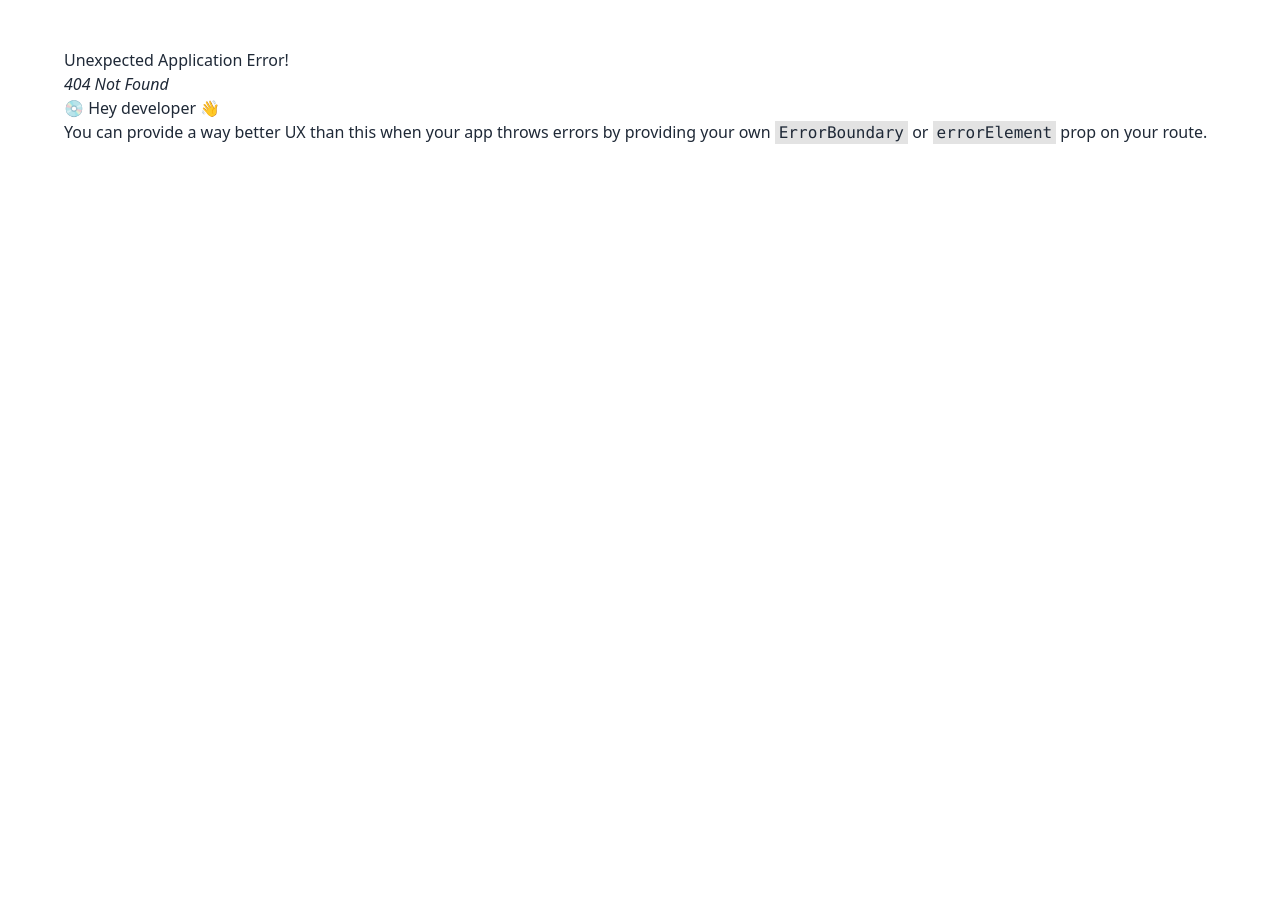
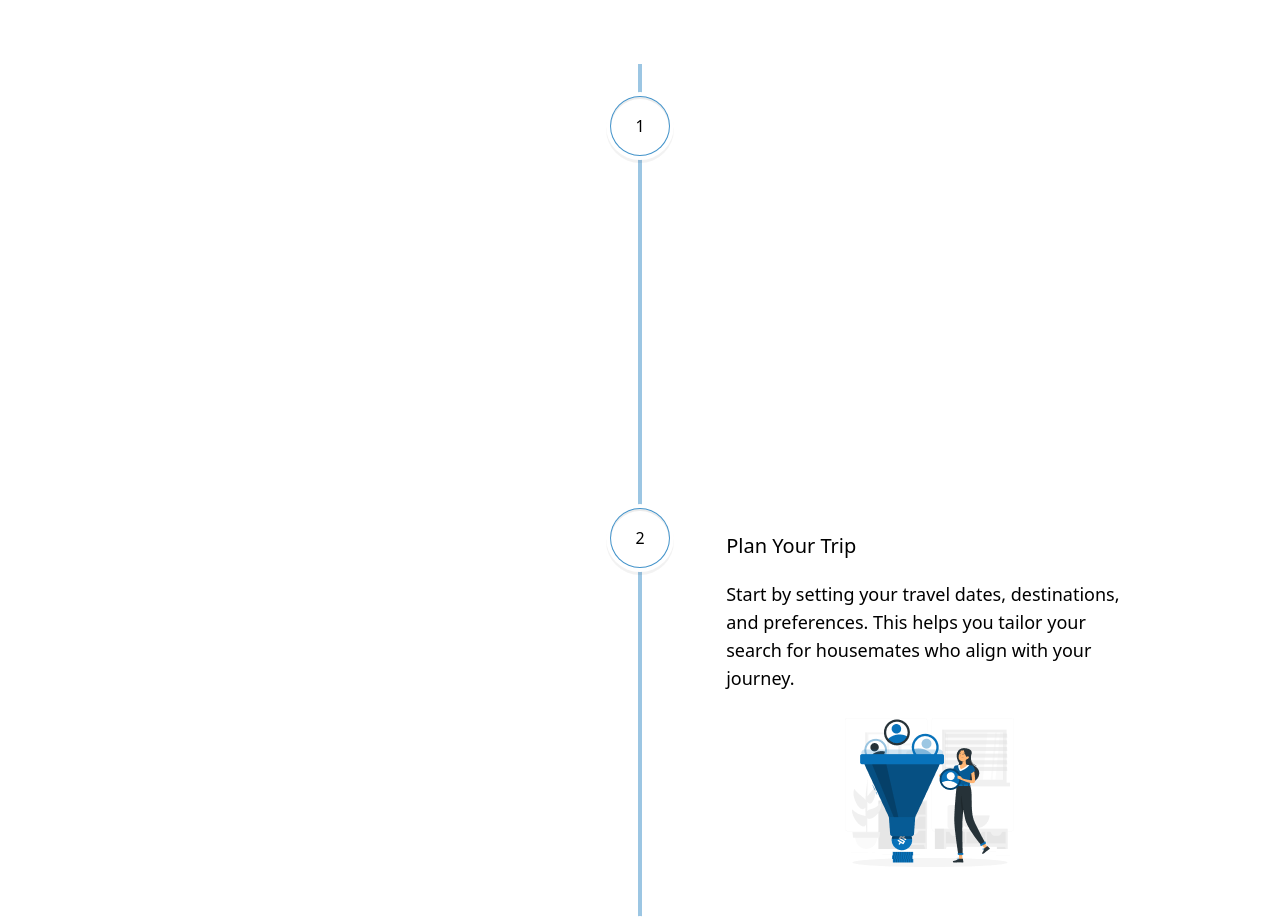
Before and after one commit to HabiburRahman02/coffee-store-client, a React (Vite) app: page /education in a window 1280 px wide. Before the commit this address had no page. Shown: the top 918 px of the page. Before the commit the page ends 800 px from the top, so only its background shows below. Built offline with nearby package versions, Linux system fonts and the light colour scheme.

Commit message:
added virtical line npm

```diff
--- a/package.json
+++ b/package.json
@@ -16,6 +16,7 @@
     "react": "^18.3.1",
     "react-dom": "^18.3.1",
     "react-router-dom": "^6.26.1",
+    "react-vertical-timeline-component": "^3.5.3",
     "sort-by": "^1.2.0",
     "sweetalert2": "^11.12.4"
   },
--- /dev/null
+++ b/src/components/Education.jsx
@@ -0,0 +1,133 @@
+import { VerticalTimeline, VerticalTimelineElement } from "react-vertical-timeline-component";
+import 'react-vertical-timeline-component/style.min.css';
+import img from '../assets/icons/icon1.png'
+import './style.css'
+const Education = () => {
+    return (
+        <div className="max-w-[1500px] mx-auto my-16">
+            <VerticalTimeline lineColor="#0872BA66" className="bg-white text-black">
+                <VerticalTimelineElement
+                    className="vertical-timeline-element--work border-b-0"
+                    contentStyle={{
+                        "-webkit-box-shadow": "none",
+                        "box-shadow": "none"
+                    }}
+
+                    icon={'1'}
+                    iconStyle={{
+                        backgroundColor: '#fff',
+                        border: '1px solid #0872BAC2',
+                        color: 'black',
+                        display: 'flex',
+                        justifyContent: 'center',
+                        alignItems: 'center',
+
+                    }}
+
+
+                >
+                    <div className='space-y-1 '>
+                        <h3 className="vertical-timeline-element-title text-xl pb-4">Plan Your Trip</h3>
+                        <h4 className="vertical-timeline-element-subtitle text-lg">Start by setting your travel dates, destinations, and preferences. This helps you tailor your search for housemates who align with your journey.</h4>
+                        <img className="mx-auto
+                        " src={img} alt="" />
+                    </div>
+                </VerticalTimelineElement>
+                <VerticalTimelineElement
+                    className="vertical-timeline-element--work border-b-0"
+                    contentStyle={{
+                        "-webkit-box-shadow": "none",
+                        "box-shadow": "none"
+                    }}
+
+                    icon={'2'}
+                    iconStyle={{
+                        backgroundColor: '#fff',
+                        border: '1px solid #0872BAC2',
+                        color: 'black',
+                        display: 'flex',
+                        justifyContent: 'center',
+                        alignItems: 'center',
+
+                    }}
+
+
+                >
+                    <div className='space-y-1'>
+                        <h3 className="vertical-timeline-element-title text-xl pb-4">Plan Your Trip</h3>
+                        <h4 className="vertical-timeline-element-subtitle text-lg">Start by setting your travel dates, destinations, and preferences. This helps you tailor your search for housemates who align with your journey.</h4>
+                        <img className="mx-auto" src={img} alt="" />
+                    </div>
+                </VerticalTimelineElement>
+                <VerticalTimelineElement
+                    className="vertical-timeline-element--work border-b-0"
+                    contentStyle={{
+                        "-webkit-box-shadow": "none",
+                        "box-shadow": "none"
+                    }}
+
+                    icon={'1'}
+                    iconStyle={{
+                        backgroundColor: '#fff',
+                        border: '1px solid #0872BAC2',
+                        color: 'black',
+                        display: 'flex',
+                        justifyContent: 'center',
+                        alignItems: 'center',
+
+                    }}
+
+
+                >
+                    <div className='space-y-1'>
+                        <h3 className="vertical-timeline-element-title text-xl pb-4">Plan Your Trip</h3>
+                        <h4 className="vertical-timeline-element-subtitle text-lg">Start by setting your travel dates, destinations, and preferences. This helps you tailor your search for housemates who align with your journey.</h4>
+                        <img className="mx-auto" src={img} alt="" />
+                    </div>
+                </VerticalTimelineElement>
+                {/* <VerticalTimelineElement
+                    className="vertical-timeline-element--work"
+
+                    contentStyle={{ background: "linear-gradient(to right, rgb(99, 102, 241), rgb(236, 72, 153))", color: '#fff' }}
+
+                    contentArrowStyle={{ borderRight: '7px solid  rgb(59, 130, 246)' }}
+                    date="2021 - 2024"
+                    dateClassName='text-white md:text-pink-900'
+
+                    iconStyle={{ background: 'rgb(236, 72, 153)', color: '#fff' }}
+                    iconClassName=''
+                >
+                    <div className='space-y-1'>
+                        <h3 className="vertical-timeline-element-title text-3xl pb-4">Diploma In Computer Science & Technology</h3>
+                        <h4 className="vertical-timeline-element-subtitle text-lg">CGPA : 3.75 (7th semester)</h4>
+                        <h4 className="vertical-timeline-element-subtitle text-lg">Institute : Sherpur Polytechnic Institute</h4>
+                        <h4 className="vertical-timeline-element-subtitle text-lg">Board : Bangladesh Technical Education Board</h4>
+                    </div>
+                </VerticalTimelineElement>
+                <VerticalTimelineElement
+                    className="vertical-timeline-element--work"
+
+                    contentStyle={{
+                        background: "linear-gradient(to right, rgb(59, 130, 246), rgb(6, 182, 212))",
+                        color: "#fff"
+                    }}
+
+                    contentArrowStyle={{ borderRight: '7px solid  rgb(6, 182, 212)' }}
+                    date="2015 - 2017"
+                    dateClassName='text-white md:text-green-900'
+                    iconStyle={{ background: 'rgb(33, 150, 243)', color: '#fff' }}
+
+                >
+                    <div className='space-y-1'>
+                        <h3 className="vertical-timeline-element-title text-3xl pb-4">Junior School Certificate</h3>
+                        <h4 className="vertical-timeline-element-subtitle text-lg">GPA : 4.87</h4>
+                        <h4 className="vertical-timeline-element-subtitle text-lg">School : Sheikh Rasel Govt High School</h4>
+                        <h4 className="vertical-timeline-element-subtitle text-lg">Board : Dhaka Board</h4>
+                    </div>
+                </VerticalTimelineElement> */}
+            </VerticalTimeline>
+        </div>
+    );
+};
+
+export default Education;
--- /dev/null
+++ b/src/components/style.css
@@ -0,0 +1,3 @@
+.vertical-timeline .vertical-timeline-element--work {
+margin: 0;
+}
--- a/src/main.jsx
+++ b/src/main.jsx
@@ -15,6 +15,7 @@ import SignUp from './components/SignUp/SignUp.jsx';
 import AuthProvider from './Provider/AuthProvider/AuthProvider.jsx';
 import Users from './components/Users/Users.jsx';
 import Features from './components/Features/Features.jsx';
+import Education from './components/Education.jsx';
 
 const router = createBrowserRouter([
   {
@@ -53,6 +54,10 @@ const router = createBrowserRouter([
   {
     path: '/features',
     element: <Features></Features>
+  },
+  {
+    path: '/education',
+    element: <Education></Education>
   }
 ]);
 
```
Also changed, not shown: src/assets/icons/icon1.png (added), 1 other file (tests, documents, lock files or other folders).
